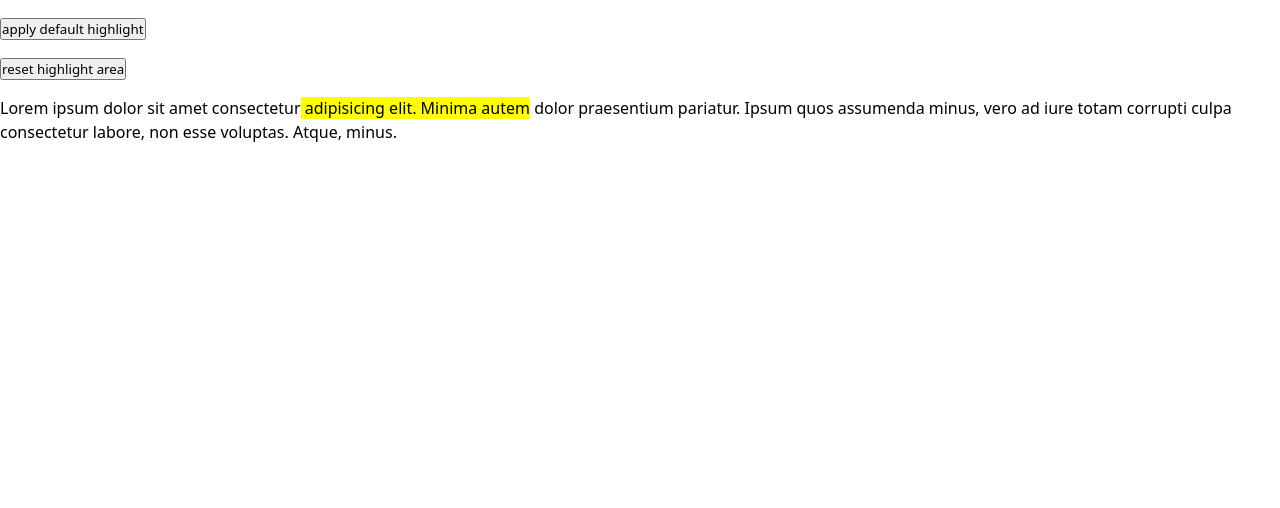
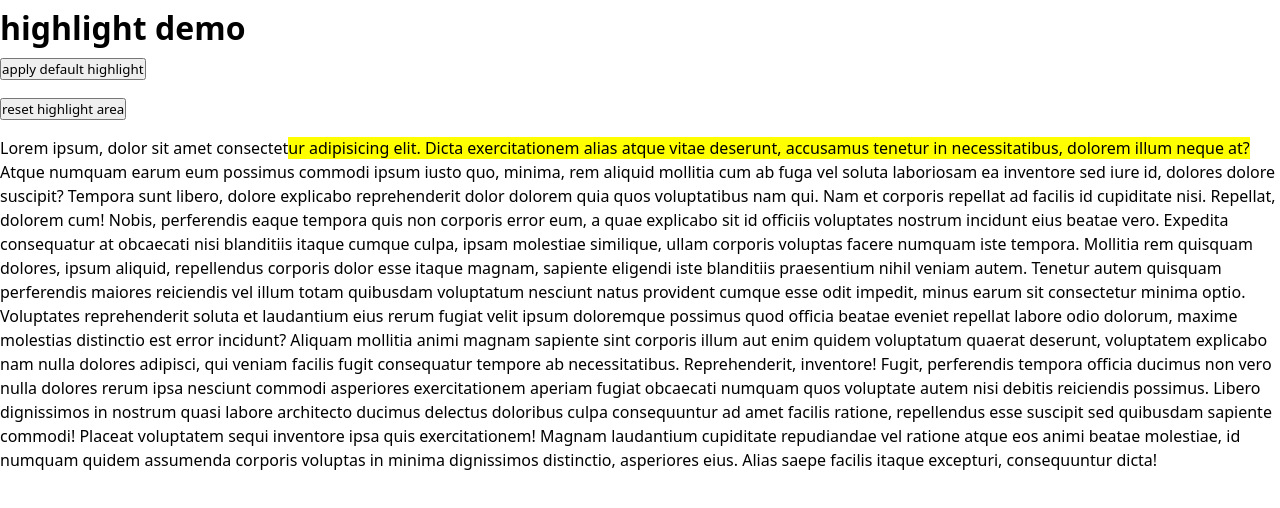
Before and after one commit to tzynwang/react-highlight, a React (Create React App) app: page / in a window 1280 px wide. Shown: the top 508 px of the page. Built offline with nearby package versions, Linux system fonts and the light colour scheme.

Commit message:
[feat] complete single highlight feature

```diff
--- a/src/components/App/index.tsx
+++ b/src/components/App/index.tsx
@@ -1,4 +1,4 @@
-import React, { memo, useMemo, useState, useEffect, useRef } from 'react';
+import React, { memo, useState, useRef, useEffect, useMemo } from 'react';
 import './styles.css';
 
 function App(): React.ReactElement {
@@ -11,16 +11,12 @@ function App(): React.ReactElement {
   const handleSelectRange = (): void => {
     const range = document.getSelection();
     if (!range) return;
-    const startParentElement = range.anchorNode
-      ?.parentElement as HTMLSpanElement;
-    const endParentElement = range.focusNode?.parentElement as HTMLSpanElement;
-    console.info(startParentElement.id);
-    console.info(endParentElement.id);
+    if (range.anchorOffset === range.focusOffset) return;
 
-    if (
-      startParentElement.id === 'main' &&
-      startParentElement.id === endParentElement.id
-    ) {
+    const startElement = range.anchorNode?.parentElement as HTMLSpanElement;
+    const endElement = range.focusNode?.parentElement as HTMLSpanElement;
+
+    if (startElement.id === 'main' && startElement.id === endElement.id) {
       const start = range.anchorOffset;
       const end = range.focusOffset;
       if (start < end) {
@@ -29,33 +25,114 @@ function App(): React.ReactElement {
         setRange([end, start]);
       }
     }
-    if (startParentElement.id === '0') {
+
+    if (startElement.id === '0') {
       const start = range.anchorOffset;
-      let end = 0;
-      if (endParentElement.id === '0') {
-        end = range.focusOffset;
-      } else if (endParentElement.id === '1') {
-        // TODO: should check end
-        end = startParentElement.textContent?.length || 0 + range.focusOffset;
-      } else if (endParentElement.id === '2') {
-        // TODO: should check end
+      if (endElement.id === '0') {
+        const end = range.focusOffset;
+        setRange([start, end]);
+      } else if (endElement.id === '1') {
+        const end = (startElement.textContent?.length || 0) + range.focusOffset;
+        setRange([start, end]);
+      } else if (endElement.id === '2') {
         const spanOneLength =
           mainSpanRef.current?.childNodes[1].textContent?.length || 0;
-        end =
-          startParentElement.textContent?.length ||
-          0 + spanOneLength + range.focusOffset;
+        const end =
+          (startElement.textContent?.length || 0) +
+          spanOneLength +
+          range.focusOffset;
+        setRange([start, end]);
       }
-      setRange([start, end]);
     }
+
+    if (startElement.id === '1') {
+      if (endElement.id === '0') {
+        const start = range.focusOffset;
+        const end = (endElement.textContent?.length || 0) + range.anchorOffset;
+        setRange([start, end]);
+      } else if (endElement.id === '1') {
+        const spanZeroLength =
+          mainSpanRef.current?.childNodes[0].textContent?.length || 0;
+        const start = spanZeroLength + range.anchorOffset;
+        const end = spanZeroLength + range.focusOffset;
+        if (start > end) {
+          setRange([end, start]);
+        } else {
+          setRange([start, end]);
+        }
+      } else if (endElement.id === '2') {
+        const spanZeroLength =
+          mainSpanRef.current?.childNodes[0].textContent?.length || 0;
+        const spanOneLength =
+          mainSpanRef.current?.childNodes[1].textContent?.length || 0;
+        const start = spanZeroLength + range.anchorOffset;
+        const end = spanZeroLength + spanOneLength + range.focusOffset;
+        setRange([start, end]);
+      }
+    }
+
+    if (startElement.id === '2') {
+      const spanZeroLength =
+        mainSpanRef.current?.childNodes[0].textContent?.length || 0;
+      const spanOneLength =
+        mainSpanRef.current?.childNodes[1].textContent?.length || 0;
+      if (endElement.id === '0') {
+        const start = range.focusOffset;
+        const end = spanZeroLength + spanOneLength + range.anchorOffset;
+        setRange([start, end]);
+      } else if (endElement.id === '1') {
+        const start = spanZeroLength + range.focusOffset;
+        const end = spanZeroLength + spanOneLength + range.anchorOffset;
+        setRange([start, end]);
+      } else if (endElement.id === '2') {
+        const start = spanZeroLength + spanOneLength + range.anchorOffset;
+        const end = spanZeroLength + spanOneLength + range.focusOffset;
+        if (start < end) {
+          setRange([start, end]);
+        } else {
+          setRange([end, start]);
+        }
+      }
+    }
+
+    range.removeAllRanges();
   };
 
   /* Hooks */
   useEffect(() => {
-    setContent(`Lorem ipsum dolor sit amet consectetur adipisicing elit. Minima autem
-    dolor praesentium pariatur. Ipsum quos assumenda minus, vero ad iure
-    totam corrupti culpa consectetur labore, non esse voluptas. Atque,
-    minus.`);
-    setRange([38, 69]);
+    setContent(`Lorem ipsum, dolor sit amet consectetur adipisicing elit. Dicta
+    exercitationem alias atque vitae deserunt, accusamus tenetur in
+    necessitatibus, dolorem illum neque at? Atque numquam earum eum possimus
+    commodi ipsum iusto quo, minima, rem aliquid mollitia cum ab fuga vel soluta
+    laboriosam ea inventore sed iure id, dolores dolore suscipit? Tempora sunt
+    libero, dolore explicabo reprehenderit dolor dolorem quia quos voluptatibus
+    nam qui. Nam et corporis repellat ad facilis id cupiditate nisi. Repellat,
+    dolorem cum! Nobis, perferendis eaque tempora quis non corporis error eum, a
+    quae explicabo sit id officiis voluptates nostrum incidunt eius beatae vero.
+    Expedita consequatur at obcaecati nisi blanditiis itaque cumque culpa, ipsam
+    molestiae similique, ullam corporis voluptas facere numquam iste tempora.
+    Mollitia rem quisquam dolores, ipsum aliquid, repellendus corporis dolor
+    esse itaque magnam, sapiente eligendi iste blanditiis praesentium nihil
+    veniam autem. Tenetur autem quisquam perferendis maiores reiciendis vel
+    illum totam quibusdam voluptatum nesciunt natus provident cumque esse odit
+    impedit, minus earum sit consectetur minima optio. Voluptates reprehenderit
+    soluta et laudantium eius rerum fugiat velit ipsum doloremque possimus quod
+    officia beatae eveniet repellat labore odio dolorum, maxime molestias
+    distinctio est error incidunt? Aliquam mollitia animi magnam sapiente sint
+    corporis illum aut enim quidem voluptatum quaerat deserunt, voluptatem
+    explicabo nam nulla dolores adipisci, qui veniam facilis fugit consequatur
+    tempore ab necessitatibus. Reprehenderit, inventore! Fugit, perferendis
+    tempora officia ducimus non vero nulla dolores rerum ipsa nesciunt commodi
+    asperiores exercitationem aperiam fugiat obcaecati numquam quos voluptate
+    autem nisi debitis reiciendis possimus. Libero dignissimos in nostrum quasi
+    labore architecto ducimus delectus doloribus culpa consequuntur ad amet
+    facilis ratione, repellendus esse suscipit sed quibusdam sapiente commodi!
+    Placeat voluptatem sequi inventore ipsa quis exercitationem! Magnam
+    laudantium cupiditate repudiandae vel ratione atque eos animi beatae
+    molestiae, id numquam quidem assumenda corporis voluptas in minima
+    dignissimos distinctio, asperiores eius. Alias saepe facilis itaque
+    excepturi, consequuntur dicta!`);
+    setRange([37, 176]);
   }, []);
 
   /* Views */
@@ -89,7 +166,10 @@ function App(): React.ReactElement {
   return (
     <React.Fragment>
       <div>
-        <button type="button" onClick={() => setRange([38, 69])}>
+        <h1>highlight demo</h1>
+      </div>
+      <div>
+        <button type="button" onClick={() => setRange([37, 176])}>
           apply default highlight
         </button>
       </div>
```
